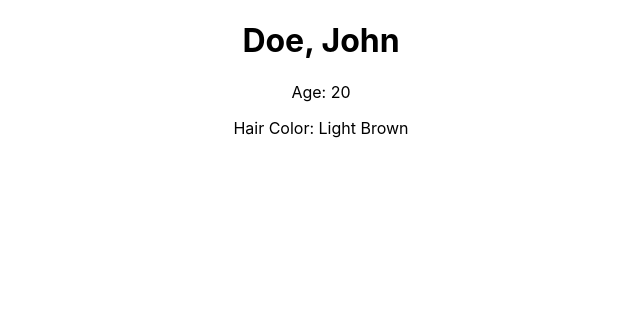
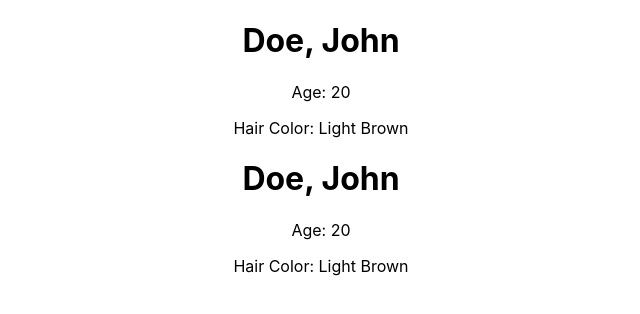
Before and after one commit to KeithLion/MERN, a React (Create React App) app in the folder React/usestate-props/: page / in a window 1280 px wide. Shown: the top 314 px of the page, without its empty margins (319-959 px from the left). Built offline with nearby package versions, Linux system fonts and the light colour scheme.

Commit message:
added a second prop

```diff
--- a/React/usestate-props/src/App.js
+++ b/React/usestate-props/src/App.js
@@ -10,6 +10,11 @@ function App() {
       age={ 20 }
       hairColor= {'Light Brown'}
       />
+      <Card
+      lastName = {'Doe'}  firstName = {'John'}
+      age={ 20 }
+      hairColor= {'Light Brown'}
+      />
     </div>
   );
 }
```
